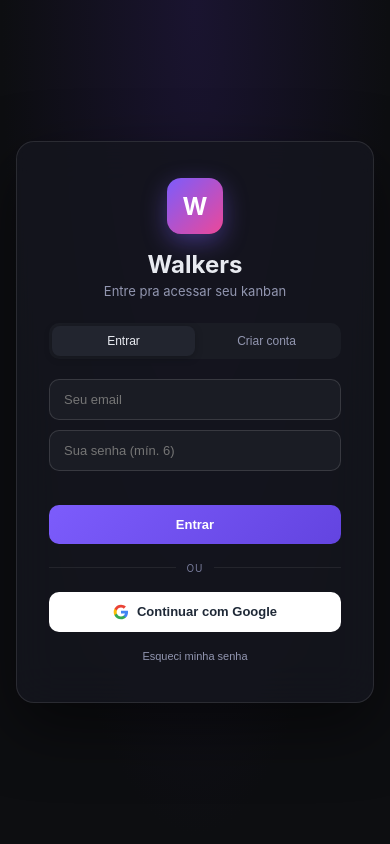
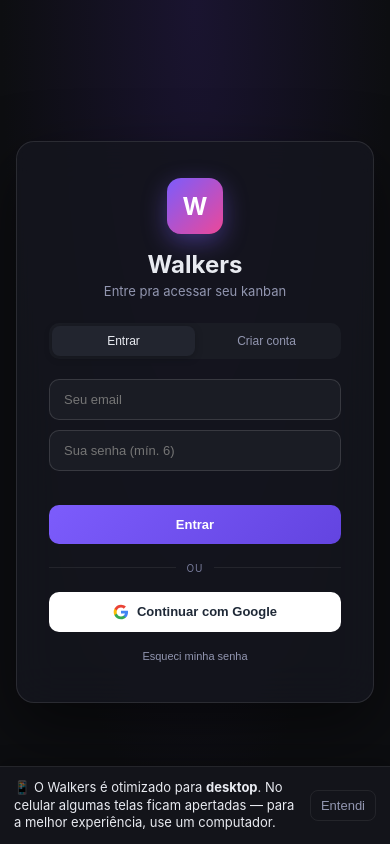
Before and after one commit to LeoALXHIl/walkers-kanban, a React (Vite) app: page / in a window 390 px wide. Built offline with nearby package versions, Linux system fonts and the light colour scheme; no server answers.

Commit message:
feat(web): banner mobile com aviso desktop + instalacao PWA (Sprint 1)

```diff
--- /dev/null
+++ b/src/components/MobileBanner.tsx
@@ -0,0 +1,103 @@
+import { useEffect, useState } from 'react';
+import { isWebMode } from '@/services/browserBridge';
+
+// Banner mostrado APENAS na versão web em telas pequenas. Avisa que o app é
+// otimizado pra desktop e, quando o navegador oferece, permite "instalar" como
+// PWA (atalho na tela inicial). Dispensável — a escolha persiste no localStorage.
+// No Electron nunca aparece (isWebMode() é false).
+
+const DISMISS_KEY = 'walkers:mobileBannerDismissed';
+const MOBILE_MAX_WIDTH = 768;
+
+type InstallPromptEvent = Event & {
+  prompt: () => Promise<void>;
+  userChoice: Promise<{ outcome: 'accepted' | 'dismissed' }>;
+};
+
+function isMobileViewport(): boolean {
+  return typeof window !== 'undefined' && window.innerWidth <= MOBILE_MAX_WIDTH;
+}
+
+export function MobileBanner() {
+  const [dismissed, setDismissed] = useState(
+    () => typeof localStorage !== 'undefined' && localStorage.getItem(DISMISS_KEY) === '1'
+  );
+  const [mobile, setMobile] = useState(isMobileViewport);
+  const [installEvent, setInstallEvent] = useState<InstallPromptEvent | null>(null);
+
+  useEffect(() => {
+    const onResize = () => setMobile(isMobileViewport());
+    window.addEventListener('resize', onResize);
+
+    // beforeinstallprompt: o navegador permite instalar como PWA. Guardamos o
+    // evento pra disparar no clique do usuário (não pode ser automático).
+    const onBeforeInstall = (e: Event) => {
+      e.preventDefault();
+      setInstallEvent(e as InstallPromptEvent);
+    };
+    window.addEventListener('beforeinstallprompt', onBeforeInstall);
+
+    return () => {
+      window.removeEventListener('resize', onResize);
+      window.removeEventListener('beforeinstallprompt', onBeforeInstall);
+    };
+  }, []);
+
+  if (!isWebMode() || !mobile || dismissed) return null;
+
+  const dismiss = () => {
+    localStorage.setItem(DISMISS_KEY, '1');
+    setDismissed(true);
+  };
+
+  const install = async () => {
+    if (!installEvent) return;
+    await installEvent.prompt();
+    const { outcome } = await installEvent.userChoice;
+    if (outcome === 'accepted') dismiss();
+    setInstallEvent(null);
+  };
+
+  return (
+    <div
+      role="status"
+      style={{
+        position: 'fixed', left: 0, right: 0, bottom: 0, zIndex: 9999,
+        display: 'flex', alignItems: 'center', gap: 12,
+        padding: '12px 14px',
+        background: 'var(--bg2, #1b1b27)',
+        borderTop: '1px solid var(--border, #2c2c3a)',
+        boxShadow: '0 -4px 16px rgba(0,0,0,.25)',
+        fontSize: 13, color: 'var(--text, #e8e8f0)'
+      }}
+    >
+      <span style={{ flex: 1, lineHeight: 1.35 }}>
+        📱 O Walkers é otimizado para <strong>desktop</strong>. No celular algumas
+        telas ficam apertadas — para a melhor experiência, use um computador.
+      </span>
+      {installEvent && (
+        <button
+          onClick={install}
+          style={{
+            flex: '0 0 auto', padding: '7px 12px', borderRadius: 8, border: 'none',
+            background: 'var(--accent, #7c3aed)', color: '#fff',
+            fontSize: 13, fontWeight: 600, cursor: 'pointer'
+          }}
+        >
+          Instalar
+        </button>
+      )}
+      <button
+        onClick={dismiss}
+        aria-label="Dispensar aviso"
+        style={{
+          flex: '0 0 auto', padding: '7px 10px', borderRadius: 8,
+          border: '1px solid var(--border, #2c2c3a)', background: 'transparent',
+          color: 'var(--text2, #8b8b9e)', fontSize: 13, cursor: 'pointer'
+        }}
+      >
+        Entendi
+      </button>
+    </div>
+  );
+}
--- a/src/main.tsx
+++ b/src/main.tsx
@@ -2,6 +2,7 @@
 import ReactDOM from 'react-dom/client';
 import { App } from './App';
 import { PublicPortal } from './components/PublicPortal';
+import { MobileBanner } from './components/MobileBanner';
 import { initSentry } from './services/sentry';
 import { installBrowserBridge } from './services/browserBridge';
 import './styles/global.css';
@@ -25,6 +26,13 @@
 
 ReactDOM.createRoot(document.getElementById('root')!).render(
   <React.StrictMode>
-    {route ? <PublicPortal slug={route.slug} token={route.token} /> : <App />}
+    {route ? (
+      <PublicPortal slug={route.slug} token={route.token} />
+    ) : (
+      <>
+        <App />
+        <MobileBanner />
+      </>
+    )}
   </React.StrictMode>
 );
```
